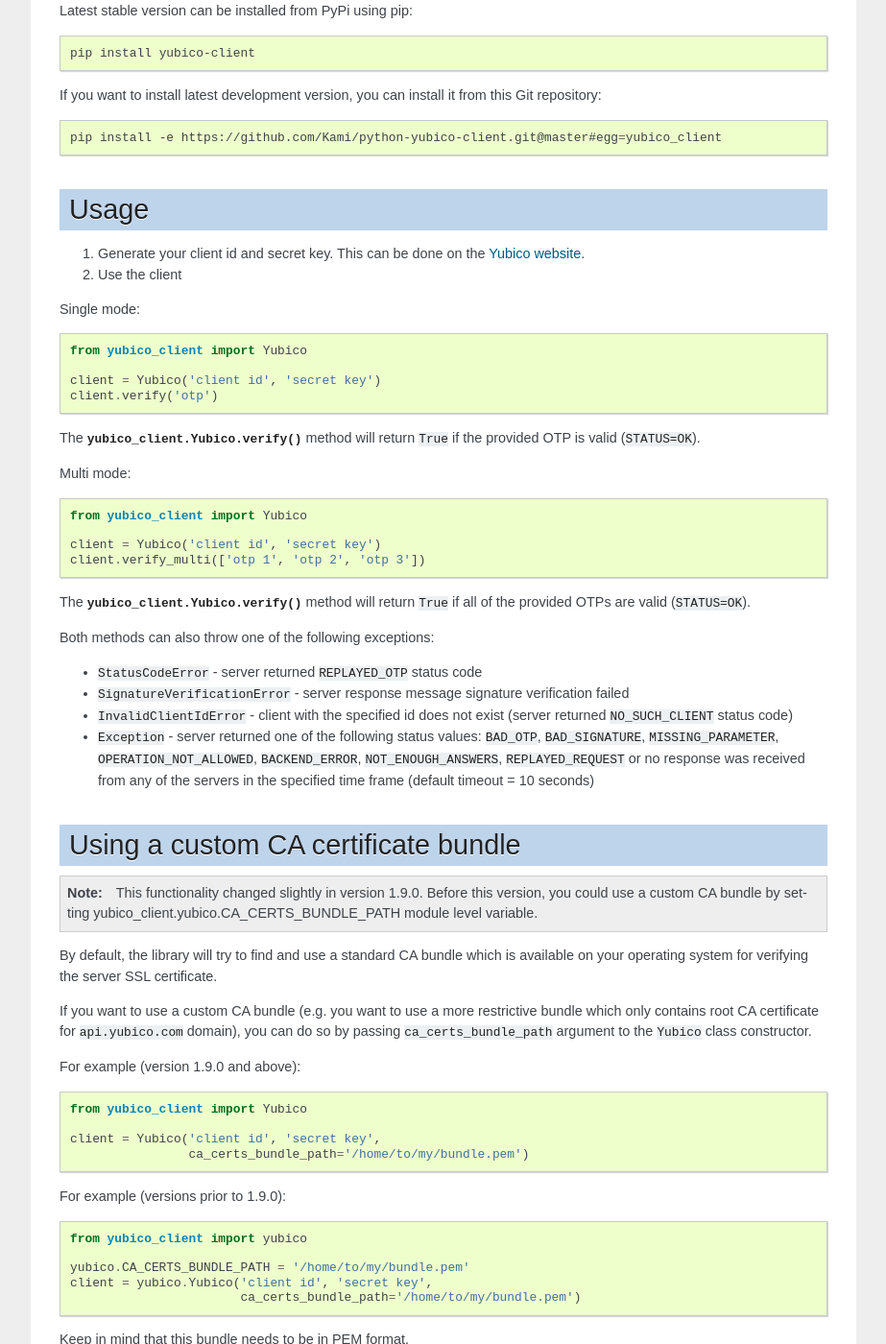
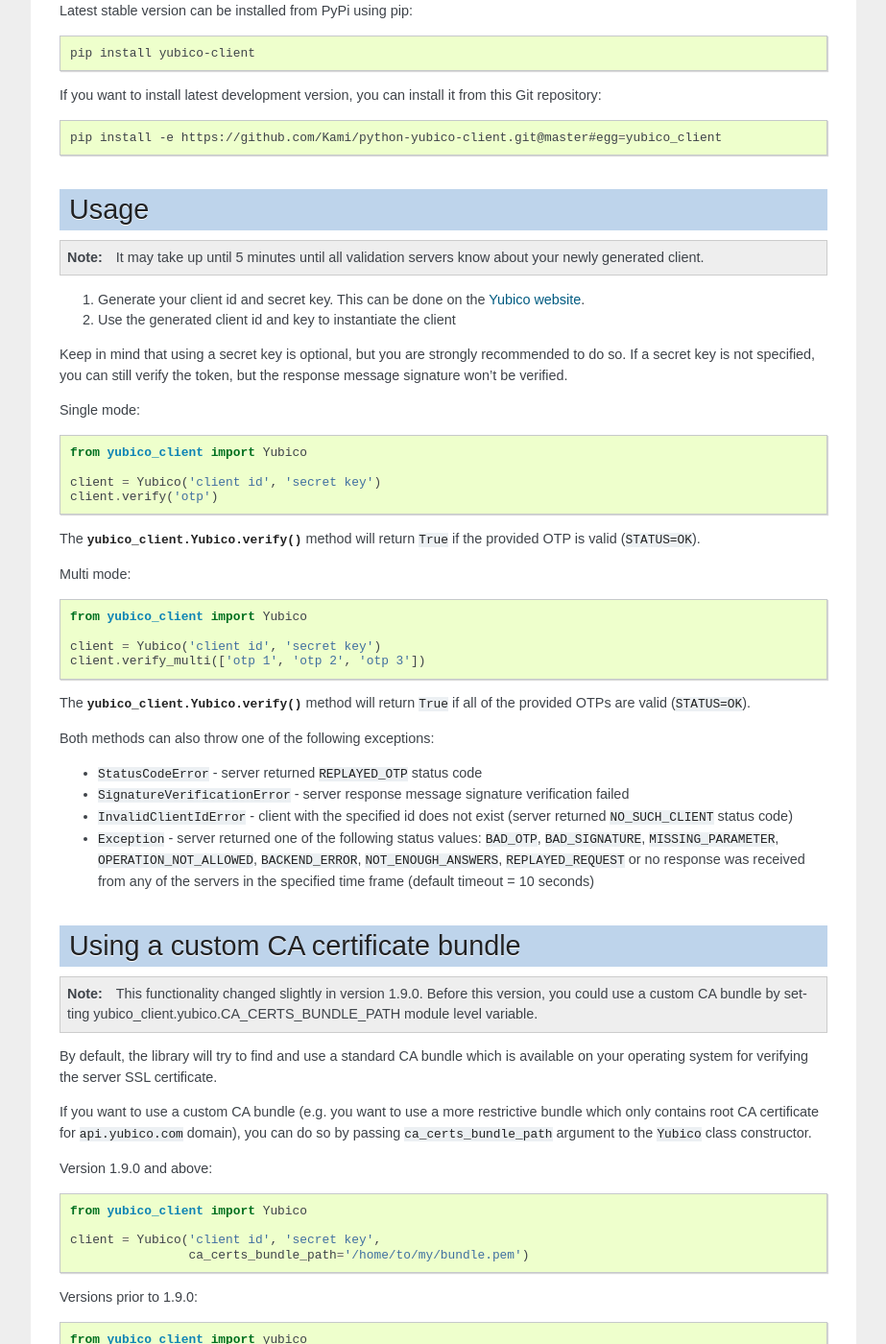
Before and after one commit to Kami/python-yubico-client, a Sphinx documentation site: the page built from docs/index.rst, in a window 1280 px wide and 1400 px high, scrolled down 461 px. Shown: the whole window at 96% size, without its empty margins (198-1121 px from the left). Built offline with Sphinx 7.4.7, drawn with Linux system fonts in a browser that asks for light colours.

Commit message:
Update docs.

```diff
--- a/docs/index.rst
+++ b/docs/index.rst
@@ -39,9 +39,18 @@ Git repository:
 Usage
 =====
 
+.. note::
+
+    It may take up until 5 minutes until all validation servers know about your
+    newly generated client.
+
 1. Generate your client id and secret key. This can be done on the
    `Yubico website <https://upgrade.yubico.com/getapikey/>`_.
-2. Use the client
+2. Use the generated client id and key to instantiate the client
+
+Keep in mind that using a secret key is optional, but you are strongly
+recommended to do so. If a secret key is not specified, you can still verify
+the token, but the response message signature won't be verified.
 
 Single mode:
 
@@ -97,7 +106,7 @@ bundle which only contains root CA certificate for ``api.yubico.com`` domain),
 you can do so by passing ``ca_certs_bundle_path`` argument to the ``Yubico``
 class constructor.
 
-For example (version 1.9.0 and above):
+Version 1.9.0 and above:
 
 .. code-block:: python
 
@@ -106,15 +115,14 @@ For example (version 1.9.0 and above):
     client = Yubico('client id', 'secret key',
                     ca_certs_bundle_path='/home/to/my/bundle.pem')
 
-For example (versions prior to 1.9.0):
+Versions prior to 1.9.0:
 
 .. code-block:: python
 
     from yubico_client import yubico
 
     yubico.CA_CERTS_BUNDLE_PATH = '/home/to/my/bundle.pem'
-    client = yubico.Yubico('client id', 'secret key',
-                           ca_certs_bundle_path='/home/to/my/bundle.pem')
+    client = yubico.Yubico('client id', 'secret key')
 
 Keep in mind that this bundle needs to be in PEM format.
 
```
